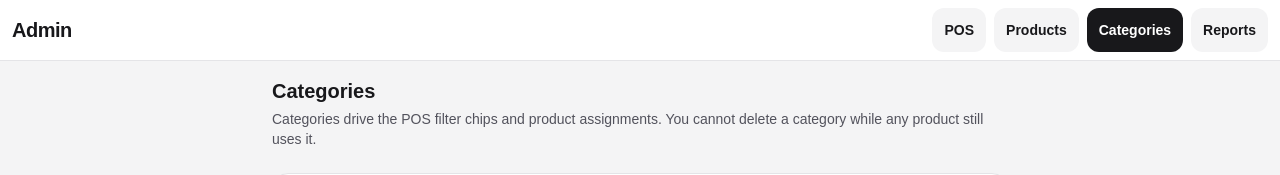
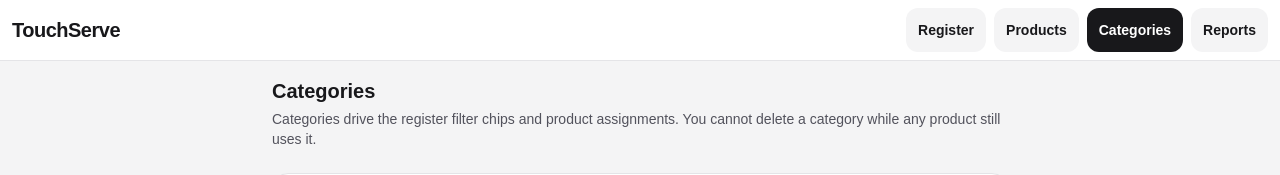
Before and after one commit to simpleplant999/pos, a Next.js app: page /admin/categories in a window 1280 px wide. Shown: the top 175 px of the page. Built offline with nearby package versions, Linux system fonts and the light colour scheme.

Commit message:
chore: changed app name

```diff
--- a/package.json
+++ b/package.json
@@ -1,5 +1,5 @@
 {
-  "name": "mvp",
+  "name": "touchserve",
   "version": "0.1.0",
   "private": true,
   "scripts": {
--- a/src/app/admin/categories/page.tsx
+++ b/src/app/admin/categories/page.tsx
@@ -62,7 +62,7 @@ export default function AdminCategoriesPage() {
       <div>
         <h1 className="text-xl font-bold text-zinc-900">Categories</h1>
         <p className="mt-1 text-sm text-zinc-600">
-          Categories drive the POS filter chips and product assignments. You cannot delete a category
+          Categories drive the register filter chips and product assignments. You cannot delete a category
           while any product still uses it.
         </p>
       </div>
--- a/src/app/admin/products/page.tsx
+++ b/src/app/admin/products/page.tsx
@@ -285,7 +285,7 @@ export default function AdminProductsPage() {
                   </button>
                 </div>
                 <p className="mt-1 text-xs text-zinc-500">
-                  Leave empty for a single SKU. Two or more rows show a picker on the POS.
+                  Leave empty for a single SKU. Two or more rows show a picker on the register.
                 </p>
                 <ul className="mt-2 flex flex-col gap-2">
                   {(draft.variants ?? []).map((v, i) => (
--- a/src/app/admin/reports/page.tsx
+++ b/src/app/admin/reports/page.tsx
@@ -217,7 +217,7 @@ export default function AdminReportsPage() {
         s.changeDue,
       ]);
     }
-    downloadCsv(`pos-sales_${start}_${end}_${dateStamp()}.csv`, rows);
+    downloadCsv(`touchserve-sales_${start}_${end}_${dateStamp()}.csv`, rows);
   }
 
   function exportSaleLinesCsv() {
@@ -228,7 +228,7 @@ export default function AdminReportsPage() {
         rows.push([s.id, d, l.name, l.qty, l.unitPrice, l.qty * l.unitPrice]);
       }
     }
-    downloadCsv(`pos-sale-lines_${start}_${end}_${dateStamp()}.csv`, rows);
+    downloadCsv(`touchserve-sale-lines_${start}_${end}_${dateStamp()}.csv`, rows);
   }
 
   function exportInventoryCsv() {
@@ -245,7 +245,7 @@ export default function AdminReportsPage() {
         p.variants?.length ?? 0,
       ]);
     }
-    downloadCsv(`pos-inventory_${dateStamp()}.csv`, rows);
+    downloadCsv(`touchserve-inventory_${dateStamp()}.csv`, rows);
   }
 
   function exportStockLedgerCsv() {
@@ -261,7 +261,7 @@ export default function AdminReportsPage() {
         e.stockAfter,
       ]);
     }
-    downloadCsv(`pos-stock-movements_${start}_${end}_${dateStamp()}.csv`, rows);
+    downloadCsv(`touchserve-stock-movements_${start}_${end}_${dateStamp()}.csv`, rows);
   }
 
   function exportActiveTab() {
--- a/src/app/layout.tsx
+++ b/src/app/layout.tsx
@@ -14,8 +14,8 @@ const geistMono = Geist_Mono({
 });
 
 export const metadata: Metadata = {
-  title: "POS MVP",
-  description: "Philippines-friendly POS frontend demo",
+  title: "TouchServe",
+  description: "TouchServe — point of sale for stores and restaurants",
 };
 
 export default function RootLayout({
--- a/src/components/admin/BackOfficeNav.tsx
+++ b/src/components/admin/BackOfficeNav.tsx
@@ -4,7 +4,7 @@ import Link from "next/link";
 import { usePathname } from "next/navigation";
 
 const links = [
-  { href: "/", label: "POS" },
+  { href: "/", label: "Register" },
   { href: "/admin/products", label: "Products" },
   { href: "/admin/categories", label: "Categories" },
   { href: "/admin/reports", label: "Reports" },
@@ -15,8 +15,8 @@ export function BackOfficeNav() {
 
   return (
     <header className="flex shrink-0 flex-wrap items-center gap-2 border-b border-zinc-200 bg-white px-3 py-2">
-      <h1 className="mr-2 text-xl font-bold tracking-tight text-zinc-900">Admin</h1>
-      {/* Same flex spacer pattern as POS barcode row — pushes nav to the right on wide screens */}
+      <h1 className="mr-2 text-xl font-bold tracking-tight text-zinc-900">TouchServe</h1>
+      {/* Same flex spacer pattern as register barcode row — pushes nav to the right on wide screens */}
       <div className="min-h-11 min-w-[200px] flex-1" aria-hidden />
       <nav className="flex flex-wrap gap-2" aria-label="Back office">
         {links.map(({ href, label }) => {
--- a/src/components/pos/PosShell.tsx
+++ b/src/components/pos/PosShell.tsx
@@ -27,7 +27,7 @@ export function PosShell() {
     <div className="flex h-[100dvh] flex-col bg-zinc-100">
       <header className="flex shrink-0 flex-wrap items-center gap-2 border-b border-zinc-200 bg-white px-3 py-2">
         <h1 className="mr-2 text-xl font-bold tracking-tight text-zinc-900">
-          POS
+          TouchServe
         </h1>
         <form onSubmit={onBarcodeSubmit} className="flex min-w-[200px] flex-1 items-center gap-2">
           <input
--- a/src/components/pos/ReceiptModal.tsx
+++ b/src/components/pos/ReceiptModal.tsx
@@ -30,7 +30,7 @@ export function ReceiptModal({ sale, onClose }: Props) {
           Receipt preview
         </h2>
         <p className="mt-1 text-center text-xs text-zinc-500">
-          Demo store · MVP (not BIR OR)
+          TouchServe · sample receipt (not BIR OR)
         </p>
         <p className="mt-2 text-center text-sm text-zinc-600">
           {date.toLocaleString("en-PH")}
```
Also changed, not shown: 1 other file (tests, documents, lock files or other folders).
